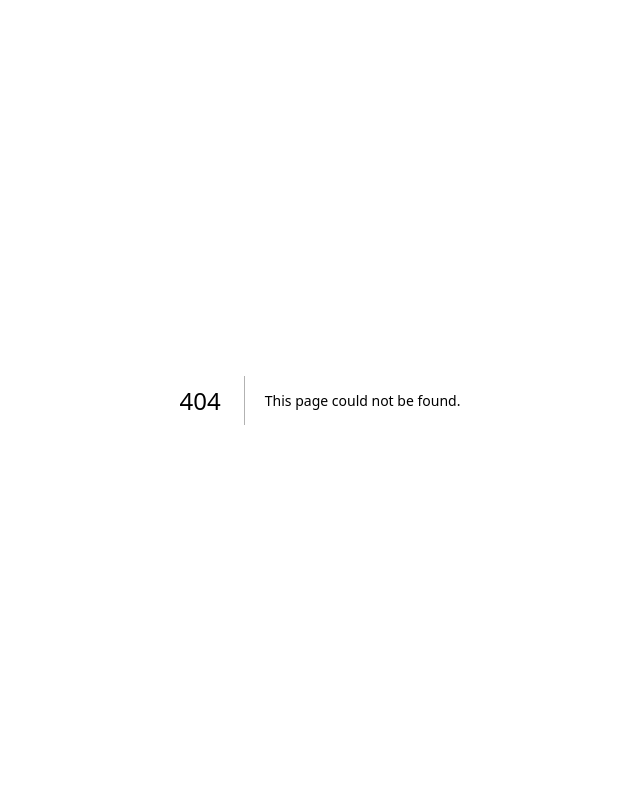
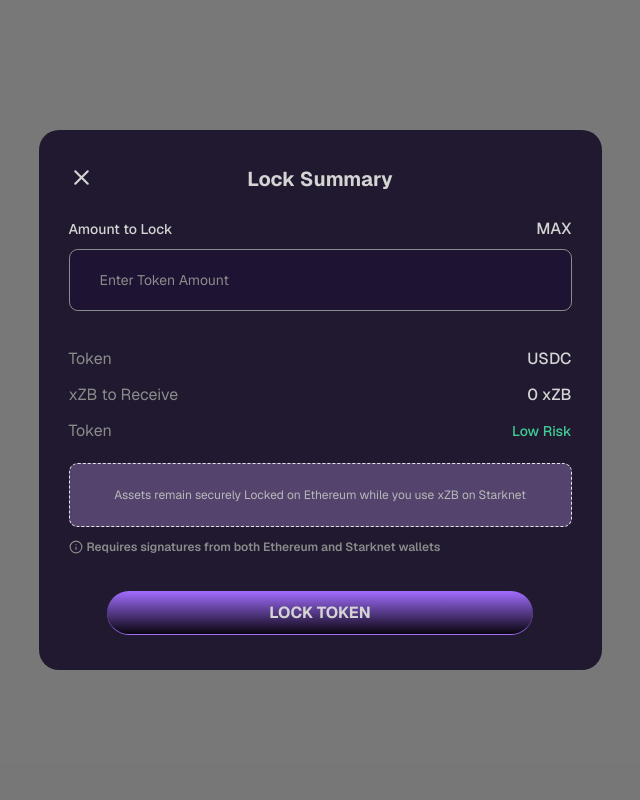
Before and after one commit to stephanniegb/ZeroXBridge_Frontend, a Next.js app: page /lock-summary in a window 1280 px wide. Before the commit this address had no page. Shown: the top 800 px of the page, without its empty margins (320-960 px from the left). Built offline with nearby package versions, Linux system fonts and the light colour scheme.

Commit message:
Feat: create lock summary component and page (#38)
* Feat: create lock summary component and page

* Feat: create lock summary component and page

```diff
--- /dev/null
+++ b/app/components/lock-summary.tsx
@@ -0,0 +1,79 @@
+"use client"
+
+import { Info, X } from "lucide-react";
+
+export default function LockSummary() {
+
+    const handleInputChange = (event: React.FormEvent<HTMLInputElement>) => {
+        const target = event.currentTarget;
+        target.value = target.value.replace(/[^0-9.]/g, "");
+      };
+
+  return (
+    <div className=" w-full h-full fixed inset-0 bg-black bg-opacity-50 z-[999] flex items-center justify-center p-5 ">
+      <div className=" min-w-[340px] min-h-[400px] md:w-[563px] relative md:h-[540px] bg-[#21192F] rounded-[20px] flex flex-col items-center justify-center gap-6 px-[30px] py-[35px] ">
+        <button className=" absolute top-[35px] left-[30px] text-[#D4D4D4]  ">
+          <X
+            size={25}
+            className="transform  hover:scale-125 transition duration-300 ease-in-out "
+          />
+        </button>
+        <h1 className="text-center text-[#D4D4D4] font-bold text-xl ">
+          Lock Summary
+        </h1>
+
+        <label htmlFor="amount" className="w-full block ">
+          <div className=" flex flex-row items-center justify-between mb-2">
+            {" "}
+            <p className="text-[#D4D4D4] text-sm font-medium ">
+              Amount to Lock
+            </p>{" "}
+            <p className=" text-[#D4D4D4] text-base font-medium ">MAX</p>{" "}
+          </div>
+          <input
+            type="text"
+            id="amount"
+            placeholder="Enter Token Amount"
+            onInput={handleInputChange}
+            className="w-full bg-[#1F1333] border-[0.4px] border-[#8B8B8B] py-5 px-[30px] rounded-[8.81px] text-[#8B8B8B] font-normal text-sm  placeholder:text-[#8B8B8B] placeholder:font-normal placeholder:ext-sm  outline-none "
+          />
+        </label>
+
+        <div className="w-full  flex flex-col items-start gap-3 my-3 ">
+          <div className="w-full flex items-center justify-between gap-6 ">
+            <p className=" text-[#8B8B8B] text-base font-normal ">Token</p>
+            <p className="text-[#D4D4D4] text-base font-medium ">USDC</p>
+          </div>
+
+          <div className="w-full flex items-center justify-between gap-6 ">
+            <p className=" text-[#8B8B8B] text-base font-normal ">
+              xZB to Receive
+            </p>
+            <p className="text-[#D4D4D4] text-base font-medium ">0 xZB</p>
+          </div>
+
+          <div className="w-full flex items-center justify-between gap-6 ">
+            <p className=" text-[#8B8B8B] text-base font-normal ">Token</p>
+            <p className="text-[#3ECD96] text-sm font-medium ">Low Risk</p>
+          </div>
+
+          <div className="w-full bg-[#53436D]  border-dashed border-[0.4px] mt-2 rounded-[8.81px] border-[#E6E6E6] flex items-center justify-center text-center py-[23px] px-[30px] ">
+            <p className="text-[#B9B9B9] text-xs font-normal ">
+              Assets remain securely Locked on Ethereum while you use xZB on
+              Starknet
+            </p>
+          </div>
+
+          <div className="w-full flex items-center gap-1 text-[#8B8B8B] font-semibold text-xs ">
+            <Info size={14} />
+            <p>Requires signatures from both Ethereum and Starknet wallets</p>
+          </div>
+        </div>
+
+        <button className=" w-full max-w-[426px] h-[52px] bg-gradient-to-t from-[#09050E] to-[#A26DFF] border-b-[0.7px] border-[#A26DFF]  text-center text-base font-bold text-[#D4D4D4] rounded-[30px] ">
+          LOCK TOKEN{" "}
+        </button>
+      </div>
+    </div>
+  );
+}
--- /dev/null
+++ b/app/lock-summary/page.tsx
@@ -0,0 +1,10 @@
+import LockSummary from "../components/lock-summary";
+
+export default function Page() {
+  return (
+    <div className="w-full h-screen flex items-center justify-center bg-white">
+      <button>open Modal</button>
+      <LockSummary />
+    </div>
+  );
+}
```
